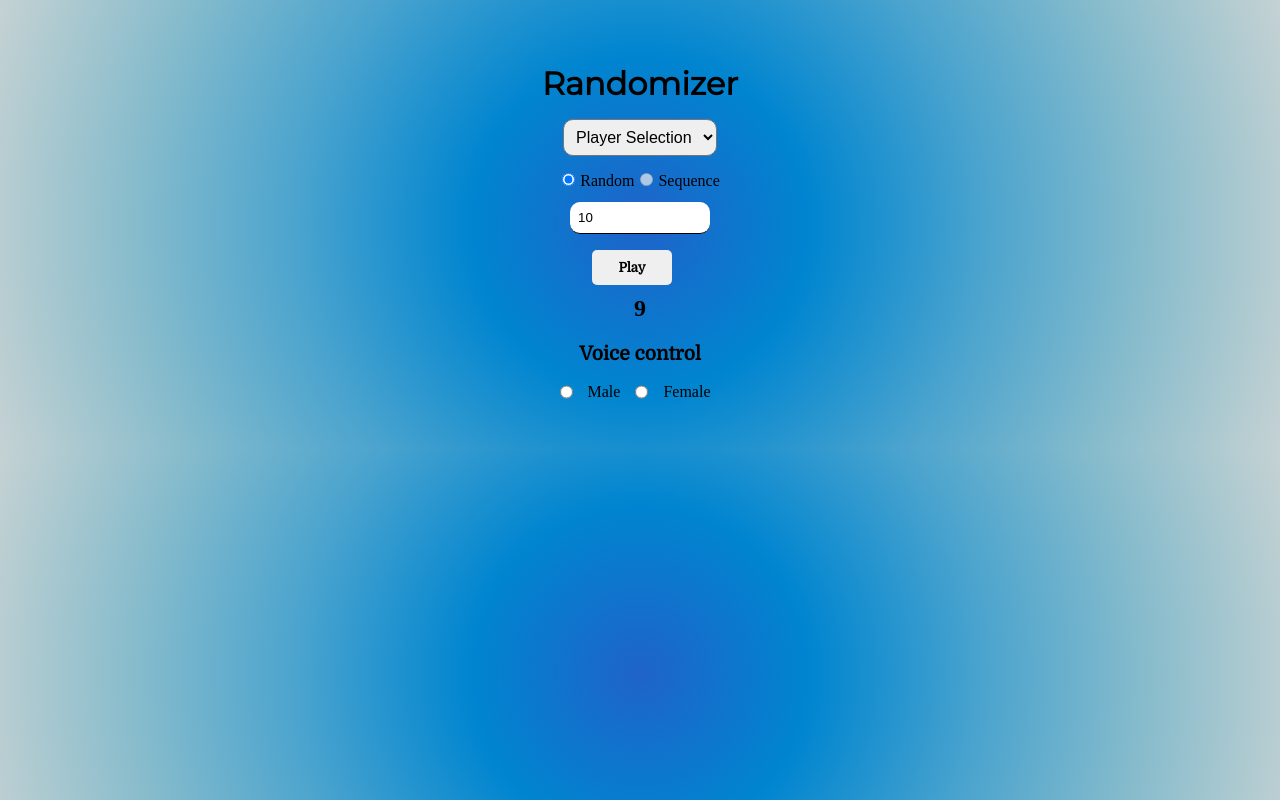
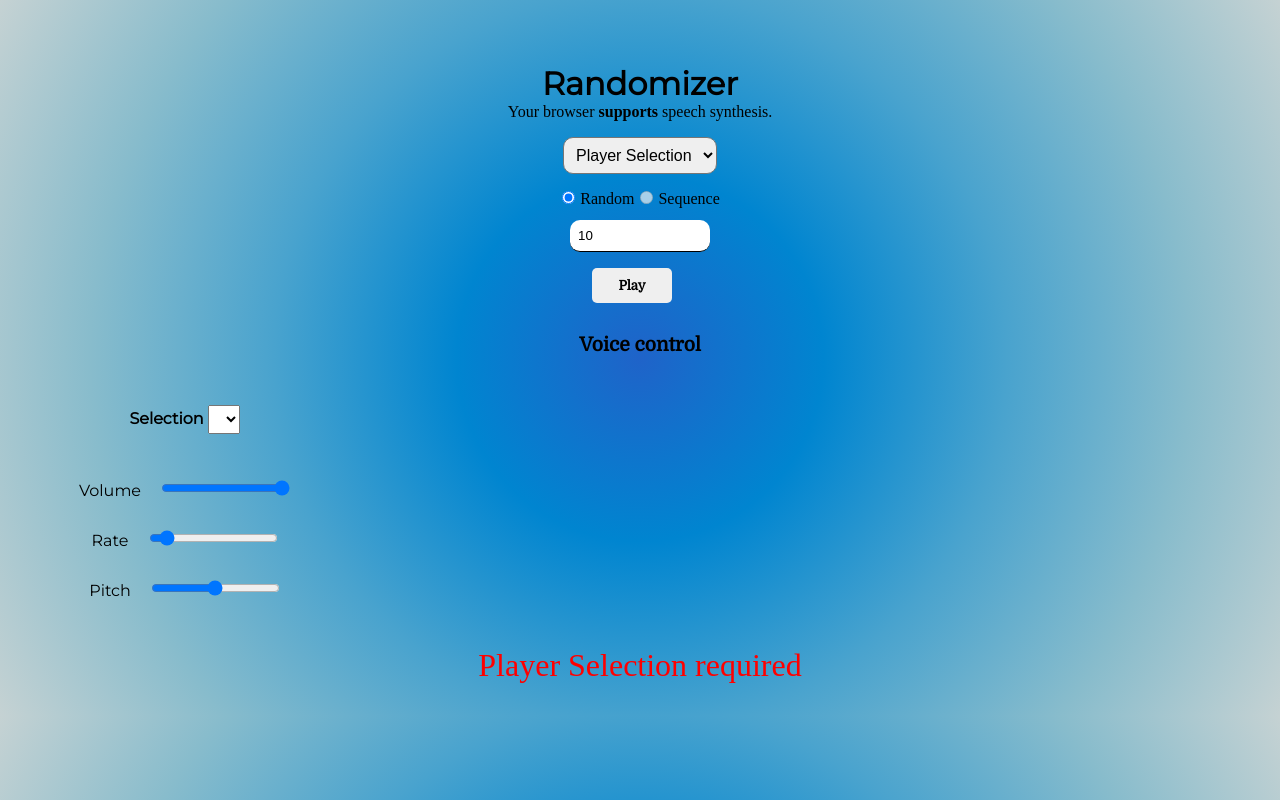
Before and after one commit to loewentj/jason, a plain HTML site: page index.html in a window 1280 px wide. Both pictures are taken after a click on the button "Play". Drawn offline with Linux system fonts and the light colour scheme.

Commit message:
Add files via upload

```diff
--- a/app.js
+++ b/app.js
@@ -1,17 +1,31 @@
+// window.onload = () => {
+//     return new Promise(resolve => {
+//         let voices = speechSynthesis.getVoices()
+//         if (voices.length) {
+//           resolve(voices)
+//           return
+//         }
+//         speechSynthesis.onvoiceschanged = () => {
+//           voices = speechSynthesis.getVoices()
+//           resolve(voices)
+
+//         }
+//       })
+
+
+// };
+
 window.onload = () => {
-    return new Promise(resolve => {
-        let voices = speechSynthesis.getVoices()
-        if (voices.length) {
-          resolve(voices)
-          return
+    let supportMsg = document.getElementById('msg');
+
+    if ('speechSynthesis' in window) {
+        supportMsg.innerHTML = 'Your browser <strong>supports</strong> speech synthesis.';
+    } else {
+        supportMsg.innerHTML = 'Sorry your browser <strong>does not support</strong> speech synthesis.<br>Try this in <a href="https://www.google.co.uk/intl/en/chrome/browser/canary.html">Chrome Canary</a>.';
+        supportMsg.classList.add('not-supported');
     }
-        speechSynthesis.onvoiceschanged = () => {
-          voices = speechSynthesis.getVoices()
-          resolve(voices)
 }
-      })
 
-};
 const players = document.getElementById('player-selector');
 
 const container = document.querySelector('.container');
@@ -24,15 +38,43 @@ const timer = document.querySelector('#wrapper .timer');
 
 const playerDiv = document.querySelector('#player-div');
 
-const voiceSelection = document.getElementById('male');
+const voiceSelect = document.getElementById('voice');
+const volumeInput = document.getElementById('volume');
+const rateInput = document.getElementById('rate');
+const pitchInput = document.getElementById('pitch');
+const error = document.getElementById('error');
 
 
+function loadVoices() {
+    // Fetch the available voices.
+    let voices = speechSynthesis.getVoices();
 
+    // Loop through each of the voices.
+    voices.forEach(function (voice, i) {
+        // Create a new option element.
+        let option = document.createElement('option');
+
+        // Set the options value and text.
+        option.value = voice.name;
+        option.innerHTML = voice.name;
+
+        // Add the option to the voice selector.
+        voiceSelect.appendChild(option);
+    });
+}
+
+// Execute loadVoices.
+loadVoices();
+
+// Chrome loads voices asynchronously.
+window.speechSynthesis.onvoiceschanged = function (e) {
+    loadVoices();
+};
 
 
 let people = [];
 
-document.addEventListener('onload', ()=>{
+document.addEventListener('onload', () => {
     voices = window.speechSynthesis.getVoices();
 })
 
@@ -69,9 +111,11 @@ btnSubmit.addEventListener('click', () => {
 
 
     });
-
-    if (random === true && btnSubmit.textContent === 'Play') {
+    if (people.length <= 0) {
+        error.innerText = 'Player Selection required';
+    } else if (random === true && btnSubmit.textContent === 'Play') {
         countDown();
+        error.innerText = '';
     } else if (random === true && btnSubmit.textContent === 'Pause') {
 
         my_div.textContent = 'Paused';
@@ -160,46 +204,27 @@ function nextPlayer() {
 }
 
 
-// function speakNow() {
-//     let speech = new SpeechSynthesisUtterance();
-//     speech.rate = .5;
-//     speech.pitch = 1;
-//     speech.volume = 1;
-//     speech.lang = 'en-US';
-//     speech.voice = speechSynthesis.getVoices()[0];
-//     speech.text = playerDiv.textContent;
-//     speechSynthesis.speak(speech);
-
-// }
 
 function speakNow() {
 
-    const synth = window.speechSynthesis;
+    // const synth = window.speechSynthesis;
 
-    let voices = synth.getVoices();
+    // let voices = synth.getVoices();
 
     const speech = new SpeechSynthesisUtterance();
 
-    if (voiceSelection.checked ){
-        speech.rate = .8;
-        speech.pitch = 1;
-        speech.volume = 1;
-        speech.voice = voices[4];
+    speech.volume = parseFloat(volumeInput.value);
+    speech.rate = parseFloat(rateInput.value);
+    speech.pitch = parseFloat(pitchInput.value);
+
+    if (voiceSelect.value) {
+        speech.voice = speechSynthesis.getVoices().filter(function (voice) {
+            return voice.name == voiceSelect.value;
+        })[0];
+    }
+    // speech.voice = voices[4];
     speech.text = playerDiv.textContent;
     speechSynthesis.speak(speech);
-        // console.log(voices);
-
-    }else{
-        speech.rate = .8;
-        speech.pitch = 1;
-        speech.volume = 1;
-        speech.voice = voices[3];
-        speech.text = playerDiv.textContent;
-        speechSynthesis.speak(speech);
-    }
-
-
-
 
 
 
@@ -214,7 +239,7 @@ const pauseFunction = function () {
 }
 
 
-btnReset.addEventListener('click', ()=>{
+btnReset.addEventListener('click', () => {
     let x = document.querySelectorAll('.player-name,.input-div');
     let my_div = document.getElementById('player-div');
     for (let i = x.length - 1; i >= 0; i--) {
@@ -228,4 +253,5 @@ btnReset.addEventListener('click', ()=>{
         location.reload();
 
 
-}})
+    }
+})
--- a/index.html
+++ b/index.html
@@ -10,6 +10,7 @@
 </head>
 <body>
   <h1>Randomizer</h1>
+  <p id="msg"></p>
   <div class="container">
     <select name="" id="player-selector">
       <option value="" selected disabled hidden value="">Player Selection</option>
@@ -46,13 +47,39 @@
   <br>
   <h4>Voice control</h4>
   <br>
- <div class="voice">
+ <!-- <div class="voice">
 
-  <input type="radio" name="voice" id="male" class="voice">
-  <label for="male" class="voice-selection">Male</label>
-  <input type="radio" name="voice" id="female" class="voice">
-  <label for="female" class="voice-selection" >Female</label>
+  <input type="radio" name="gender" id="male" class="voice">
+  <label for="male" class="gender">Male</label>
+  <input type="radio" name="gender" id="female" class="voice">
+  <label for="female" class="gender" >Female</label>
+ </div> -->
+
+ <div class="voice-wrapper">
+  <div class="option v-selection-label">
+    <label for="voice">Selection</label>
+    <select name="voice" id="voice"></select>
+  </div>
+
+  <div class="option">
+    <label for="volume" class="label">Volume</label>
+    <input type="range" min="0" max="1" step="0.1" name="volume" id="volume" value="1">
+  </div>
+  <div class="option">
+    <label for="rate" class="label">Rate</label>
+    <input type="range" min="0.1" max="10" step="0.1" name="rate" id="rate" value="1">
+  </div>
+  <div class="option">
+    <label for="pitch" class="label">Pitch</label>
+    <input type="range" min="0" max="2" step="0.1" name="pitch" id="pitch" value="1">
+  </div>
+
+
  </div>
+
+<div>
+  <p id="error"></p>
+</div>
 <!-- <script src="/public/app.js"></script> -->
 
 <script src="app.js"></script>
--- a/styles.css
+++ b/styles.css
@@ -124,10 +124,46 @@ h1{
     justify-content: center;
 }
 
-#male , #female, .voice-selection{
+#male , #female, .gender{
     margin-right: 12.5px;
     margin-left: 2.5px;
     margin-bottom: 1rem;
+}
+
+#error{
+    color: red;
+    margin-top:2rem;
+    font-size:2rem;
+}
+
+
+.voice-wrapper{
+    display: flex;
+    flex-direction: column;
+    margin-right: auto;
+    justify-content: center;
+    align-items: center;
+}
+
+.voice-wrapper .v-selection-label{
+    text-align: center;
+    margin-bottom: 1rem;
+    font-weight: 600;
+}
+
+.voice-wrapper .v-selection-label #voice{
+    padding: 5px;
+    margin-top: 1rem;
+}
+
+.voice-wrapper .option{
+    padding: 15px;
+    font-family: 'Montserrat', sans-serif;
+}
+
+.voice-wrapper .option .label{
+    margin-right: 1rem;
+    font-family: 'Montserrat', sans-serif;
 }
 @media screen
   and (min-device-width: 1200px)
```
Lines whose indentation alone changed are shown as unchanged.
